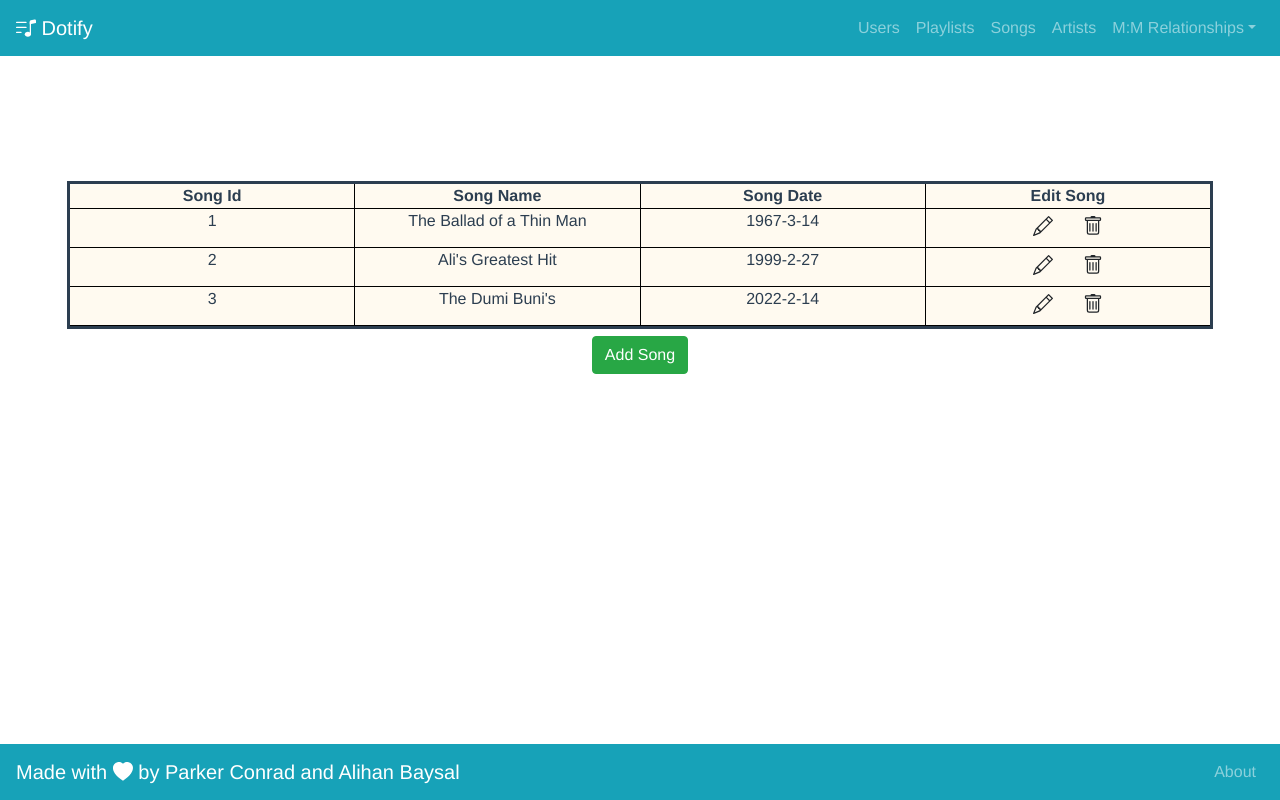
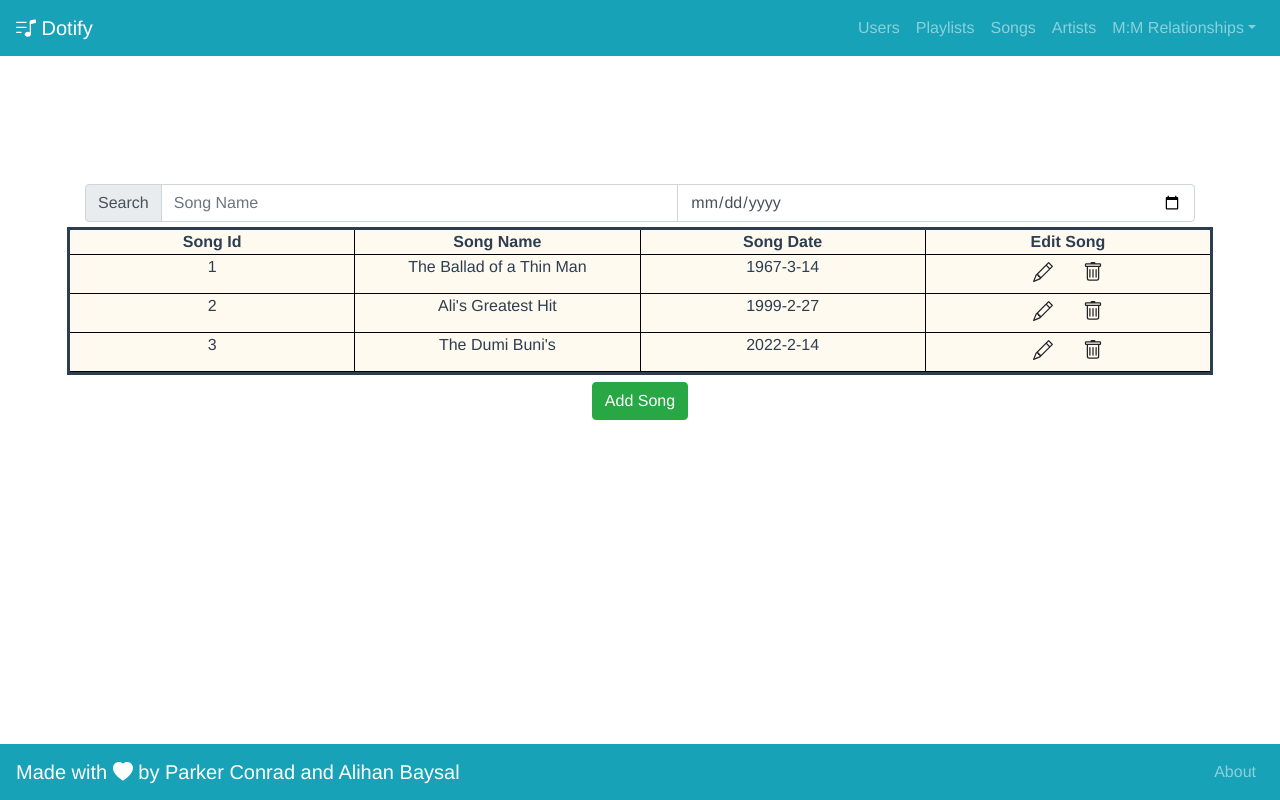
Before and after one commit to parkercon/dotify, a Vue app: page /songs in a window 1280 px wide. Built offline with nearby package versions, Linux system fonts and the light colour scheme.

Commit message:
Update Songs.vue

```diff
--- a/src/views/Songs.vue
+++ b/src/views/Songs.vue
@@ -1,6 +1,12 @@
 <template>
 <div>
-  <b-container class="bv-example-row" style="margin-top: 10%; background-color:floralwhite; outline:solid">
+  <b-container style="margin-top: 10%;">
+    <b-input-group prepend="Search" class="mb-2">
+    <b-form-input placeholder="Song Name"></b-form-input>
+    <b-form-input type="date"></b-form-input>
+  </b-input-group>
+  </b-container>
+  <b-container class="bv-example-row" style="background-color:floralwhite; outline:solid">
     <b-row style="border-bottom: 1px solid black;">
       <b-col style="font-weight:bold; border-right:1px solid black">Song Id</b-col>
       <b-col style="font-weight:bold; border-right:1px solid black">Song Name</b-col>
```
